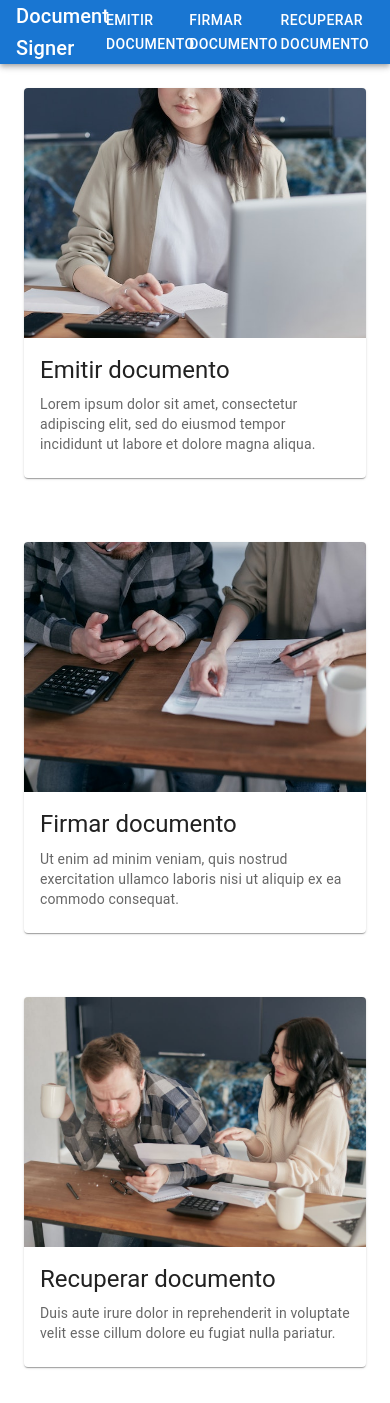
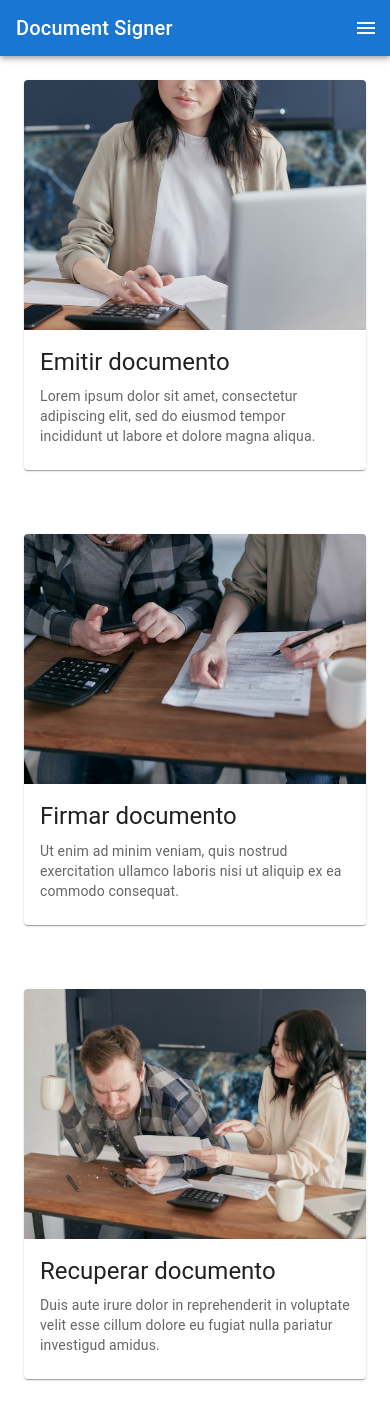
Before and after one commit to eyalis/blockchain_sign_documents, a React (Create React App) app: page / in a window 390 px wide. Built offline with nearby package versions, Linux system fonts and the light colour scheme.

Commit message:
I added a hamburger menu for responsive visualization and changed site title

```diff
--- a/public/index.html
+++ b/public/index.html
@@ -24,7 +24,7 @@
       work correctly both with client-side routing and a non-root public URL.
       Learn how to configure a non-root public URL by running `npm run build`.
     -->
-    <title>React App</title>
+    <title>Blockchain Document Signer</title>
   </head>
   <body>
     <noscript>You need to enable JavaScript to run this app.</noscript>
--- a/src/Home.js
+++ b/src/Home.js
@@ -30,7 +30,7 @@ function Home() {
                         to="/recuperar-documento"
                         image={image3}
                         title="Recuperar documento"
-                        description="Duis aute irure dolor in reprehenderit in voluptate velit esse cillum dolore eu fugiat nulla pariatur." />
+                        description="Duis aute irure dolor in reprehenderit in voluptate velit esse cillum dolore eu fugiat nulla pariatur investigud amidus." />
                 </Grid>
             </Grid>
         </div>
--- a/src/NavBar.js
+++ b/src/NavBar.js
@@ -1,14 +1,29 @@
 import React from "react";
 import { Link as RouterLink } from "react-router-dom";
-import { AppBar, Toolbar, Typography, Button } from "@mui/material";
+import {
+    AppBar,
+    Toolbar,
+    Typography,
+    Button,
+    IconButton,
+    Hidden,
+    Drawer,
+    List,
+    ListItem,
+    ListItemText,
+    Box
+} from "@mui/material";
+import MenuIcon from "@mui/icons-material/Menu";
 
 const NavBar = () => {
-    return (
-        <AppBar position="static">
-            <Toolbar>
-                <Typography variant="h6" component={RouterLink} to="/" sx={styles.title}>
-                    Document Signer
-                </Typography>
+    const [mobileOpen, setMobileOpen] = React.useState(false);
+
+    const handleDrawerToggle = () => {
+        setMobileOpen(!mobileOpen);
+    };
+
+    const renderMenuItems = () => (
+        <Box>
             <Button color="inherit" component={RouterLink} to="/emitir-documento">
                 Emitir documento
             </Button>
@@ -18,8 +33,42 @@ const NavBar = () => {
             <Button color="inherit" component={RouterLink} to="/recuperar-documento">
                 Recuperar documento
             </Button>
+        </Box>
+    );
+
+    const renderDrawerMenuItems = () => (
+        <List>
+            {[
+                { text: "Emitir documento", to: "/emitir-documento" },
+                { text: "Firmar documento", to: "/firmar-documento" },
+                { text: "Recuperar documento", to: "/recuperar-documento" },
+            ].map((item, index) => (
+                <ListItem button key={index} component={RouterLink} to={item.to} onClick={handleDrawerToggle}>
+                    <ListItemText primary={item.text} />
+                </ListItem>
+            ))}
+        </List>
+    );
+
+    return (
+        <div>
+            <AppBar position="static">
+                <Toolbar>
+                    <Typography variant="h6" component={RouterLink} to="/" sx={styles.title}>
+                        Document Signer
+                    </Typography>
+                    <Hidden smDown>{renderMenuItems()}</Hidden>
+                    <Hidden smUp>
+                        <IconButton edge="end" color="inherit" aria-label="menu" onClick={handleDrawerToggle}>
+                            <MenuIcon />
+                        </IconButton>
+                    </Hidden>
                 </Toolbar>
             </AppBar>
+            <Drawer anchor="right" open={mobileOpen} onClose={handleDrawerToggle}>
+                {renderDrawerMenuItems()}
+            </Drawer>
+        </div>
     );
 };
 
```
Also changed, not shown: public/manifest.json. Lines whose indentation alone changed are shown as unchanged.
